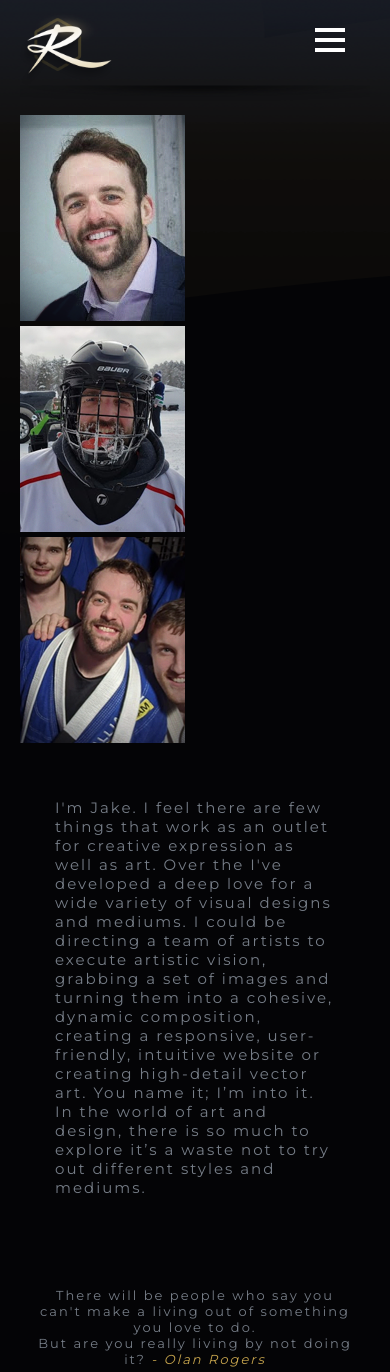
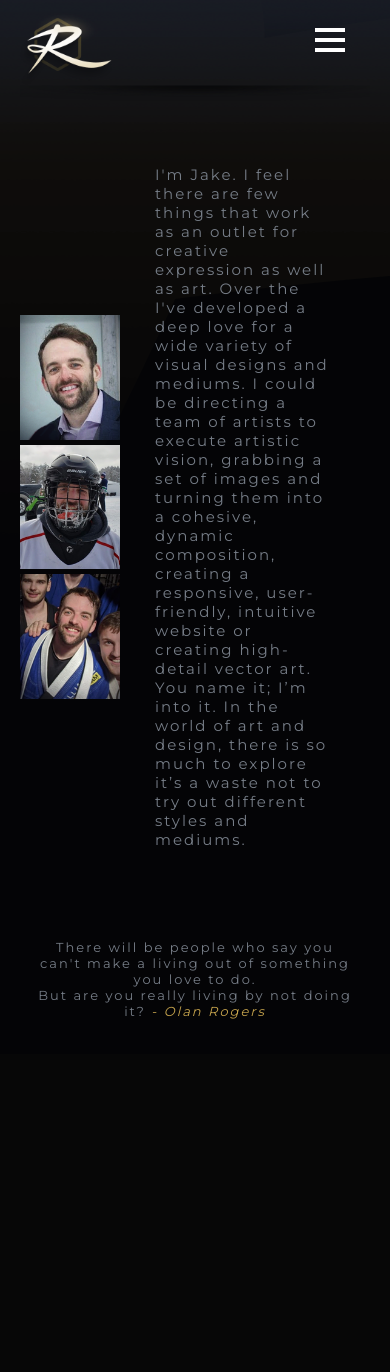
Before and after one commit to jsruesch/jsr5, a PHP site: page /about.php in a window 390 px wide. Shown: the top 1372 px of the page. After the commit the page ends 1019 px from the top, so only its background shows below. Run offline with PHP 8.4, Linux system fonts and the light colour scheme.

Commit message:
fried. pushing about for now

```diff
--- a/about.php
+++ b/about.php
@@ -11,7 +11,7 @@
 
         <div class="full">
 
-            <div class="grid-2col ggap20">
+            <div class="grid-vertical-align-content">
 
                 <div class="portrait-container">
                     <img class="full mar5-bot" src="img/assets/portrait.png" alt="Jake Ruesch Portrait">
@@ -19,7 +19,7 @@
                     <img class="full mar5-bot" src="img/assets/bjj.png" alt="Jake Ruesch Portrait">
                 </div>
 
-                <div class="h-flex copy-container pad60 grid-vertical-align-content">
+                <div class="copy-container pad60 v-flex h-flex ">
                     <div class="full mar20-bot">
                         <p class="text-grey mar15-top">
                         I'm Jake. I feel there are few things that work as an outlet for creative expression as well as art. Over the I've developed a deep love for a wide variety of visual designs and mediums. I could be directing a team of artists to execute artistic vision, grabbing a set of images and turning them into a cohesive, dynamic composition, creating a responsive, user-friendly, intuitive website or creating high-detail vector art. You name it; I’m into it. In the world of art and design, there is so much to explore it’s a waste not to try out different styles and mediums.
--- a/stylesheets/grid.scss
+++ b/stylesheets/grid.scss
@@ -19,7 +19,6 @@
 }
 
 .h-flex{
-   width: 100%;
    flex-grow: 1;
 }
 
--- a/stylesheets/responsive_styles.scss
+++ b/stylesheets/responsive_styles.scss
@@ -56,6 +56,15 @@
     /* Grid Components  */
     .wrapper-content{ padding-left: 20px; padding-right: 20px; }
 
+    .portrait-container{
+        width: 100% !important;
+        float: left !important;
+
+        img{
+            width: 100px !important;
+        }
+    }
+
 }
 
 /*-----------------  Smartphones  -----------------*/
--- a/stylesheets/style.scss
+++ b/stylesheets/style.scss
@@ -453,7 +453,9 @@
       }
 
       .portrait-container{
-        max-width: 165px;
+        img{
+          width: 165px;
+        }
       }
 
 /* END: Elements */
```
Also changed, not shown: stylesheets/style.css (+9 -4 lines), stylesheets/style.min.css, 1 other file.
